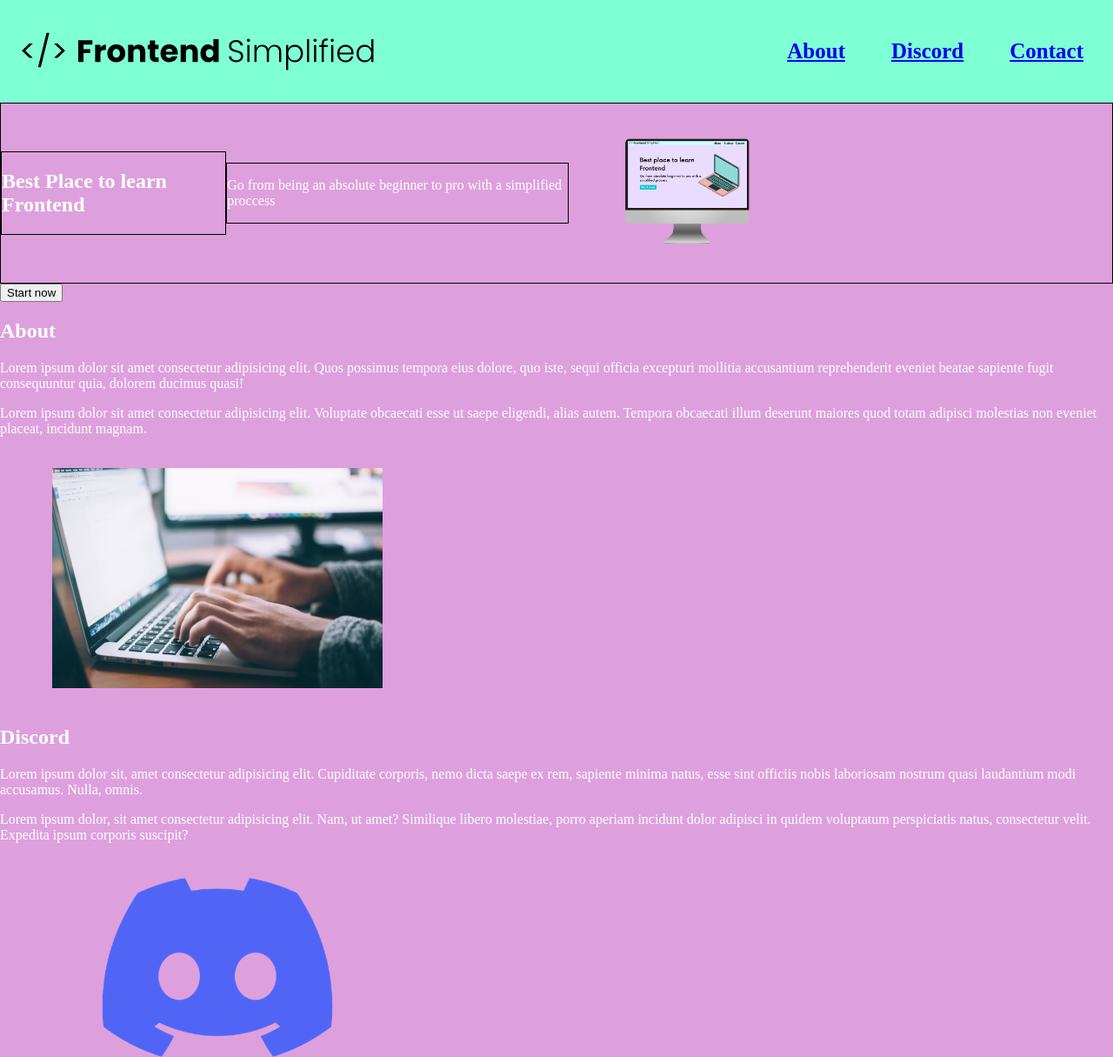
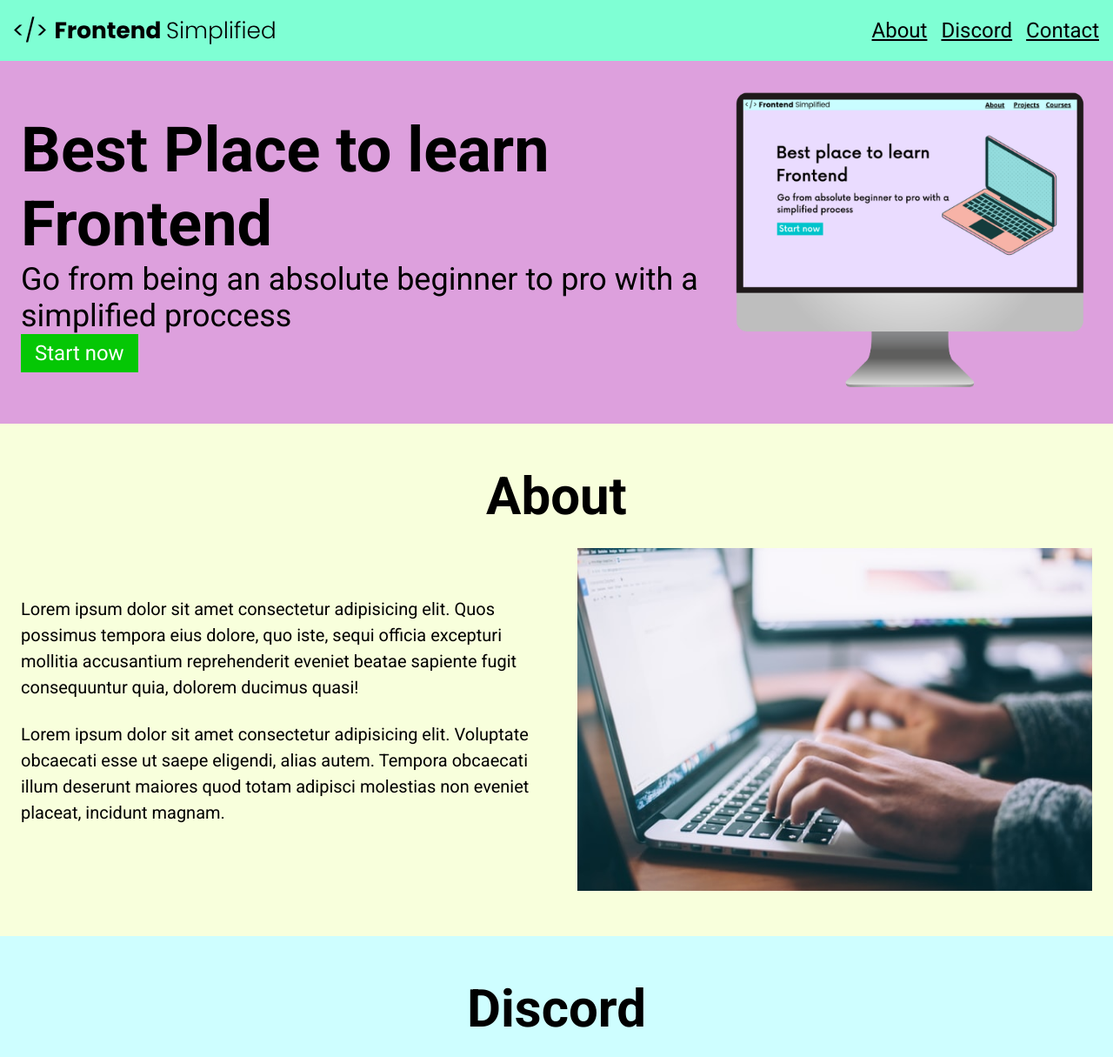
Before and after one commit to JusTJohnnyS/Little-assisstance, a plain HTML site: page index.html in a window 1280 px wide. Shown: the top 1215 px of the page at 87% size. Drawn offline with Linux system fonts and the light colour scheme.

Commit message:
Style Mini Project

```diff
--- a/css/styles.css
+++ b/css/styles.css
@@ -1,53 +1,127 @@
+@import url("https://fonts.googleapis.com/css2?family=Roboto:wght@300;400;500;700&display=swap");
+
 * {
-    box-sizing: border-box;
+  padding: 0;
+  margin: 0;
+  box-sizing: border-box;
+  font-family: "Roboto", sans-serif;
 }
 
-body{
-    background-color: plum;
-    color:white;
-    margin:0;
+nav {
+  height: 70px;
+  display: flex;
+  justify-content: space-between;
+  align-items: center;
+  padding: 0 16px;
+  background-color: aquamarine;
+}
+
+header {
+  background-color: plum;
+  height: cal(100vh-70px);
+  padding: 24px;
+  display: flex;
+  align-items: center;
+  justify-content: center;
+}
+
+h1 {
+  font-size: 72px;
+}
+.subheader {
+  font-size: 36px;
+}
+button {
+  background-color: #05c705;
+  color: white;
+  border: none;
+  padding: 8px 16px;
+  font-size: 24px;
+  cursor: pointer;
+}
+
+a {
+  color: #000;
+  font-size: 24px;
+  font-weight: 700px;
+}
+
+.logo {
+  width: 300px;
+}
+
+ul {
+  display: flex;
+}
+
+li {
+  list-style: none;
+  padding-left: 16px;
+}
+
+.row {
+  width: 100%;
+  max-width: 1300px;
+  display: flex;
+  align-items: center;
+  justify-content: center;
+}
+
+
+#about,
+#discord,
+#contact{
+  padding: 48px 0;
+  background-color:#f8ffdc ;
+
+}
+
+/* About section */
+
+#about{
+  background-color: #f8ffdc;
+}
+
+h2{
+  font-size:60px ;
+  text-align: center;
+  margin-bottom: 24px;
+}
+
+.section-description{
+  display: flex;
+  justify-content: center;
+  align-items: center;
 }
 
 
 img{
-    width:35%;
-    padding:20px;
+  width: 100%;
 }
 
-.nav-bar {
-    background-color: aquamarine;
-    color: black;
-    padding:5px;
-    width:100%;
+.about--img--wrapper ,
+.section-description-wrapper{
+  width: 60%;
+  padding: 0 24px;
 
-    display: flex;
-    justify-content: space-between;
+}
+
+.section-description-para{
+  font-size: 20px;
+  line-height: 1.5;
+  margin-bottom: 24px;
 }
 
 
-ul {
-    display: flex;
-    justify-content: space-around;
+/*
+
+Discord
+
+
+*/
+
+
+#discord{
+  background-color:#cefeff;
 
 }
-
-li{
-    list-style: none;
-    padding:24px;
-    font-size:25px;
-    margin-right: 5px;
-}
-
-.header{
-    display: flex;
-    justify-content: space-between;
-}
-
-.container{
-    border: 1px black solid;
-    margin: auto;
-    display:flex;
-    align-items: center;
-    justify-content: ;
-
-}
--- a/index.html
+++ b/index.html
@@ -1,91 +1,110 @@
 <!DOCTYPE html>
 <html lang="en">
   <head>
-   <meta charset="UTF-8">
-   <meta http-equiv="X-UA-Compatible" content="IE=edge">
-   <meta name="viewport" content=""width=device-width, initial-scale="1.0">
+    <meta charset="UTF-8" />
+    <meta http-equiv="X-UA-Compatible" content="IE=edge" />
+    <meta
+      name="viewport"
+      content=""
+      width="device-width,"
+      initial-scale="1.0"
+    />
     <title>DashBoard</title>
     <link rel="stylesheet" type="text/css" href="css/styles.css" />
   </head>
   <body>
-   <section id="first-section">
-      <nav class="nav-bar">
-         <img src="./images/FES.svg">
+    <section>
+      <nav>
+        <img src="./images/FES.svg" class="logo" alt="" />
 
         <ul>
+          <li><a href="#about">About</a></li>
 
-                  <li><a href="#about"><b>About</b></a></li>
+          <li><a href="#discord">Discord</a></li>
 
-
-                  <li><a href="#discord"><b>Discord</b></a></li>
-
-
-                  <li><a href="#contact"><b>Contact</b></a></li>
-
+          <li><a href="#contact">Contact</a></li>
         </ul>
-
       </nav>
       <header>
-         <div class="container">
-            <div class="header">
-               <div class="container">
+        <div class="row">
+          <div>
             <h1>Best Place to learn Frontend</h1>
+
+            <p class="subheader">
+              Go from being an absolute beginner to pro with a simplified
+              proccess
+            </p>
+            <button>Start now</button>
           </div>
 
-               <div class="container">
-                     <p>
-                        Go from being an absolute beginner to pro with a simplified proccess
+          <figure>
+            <img src="./images/laptop.png" />
+          </figure>
+        </div>
+      </header>
+    </section>
+    <main>
+      <section id="about">
+        <h2>About</h2>
+        <div class="section-description">
+        <div class="section-description-wrapper">
+          <p class="section-description-para">
+            Lorem ipsum dolor sit amet consectetur adipisicing elit. Quos
+            possimus tempora eius dolore, quo iste, sequi officia excepturi
+            mollitia accusantium reprehenderit eveniet beatae sapiente fugit
+            consequuntur quia, dolorem ducimus quasi!
+          </p>
+          <p class="section-description-para">
+            Lorem ipsum dolor sit amet consectetur adipisicing elit. Voluptate
+            obcaecati esse ut saepe eligendi, alias autem. Tempora obcaecati
+            illum deserunt maiores quod totam adipisci molestias non eveniet
+            placeat, incidunt magnam.
+          </p>
+        </div>
+        <figure class="about--img--wrapper">
+          <img src="./images/about.jpg" />
+        </figure>
+        </div>
+      </section>
+      <section id="discord">
+        <h2>Discord</h2>
+        <div class="section-description">
+
+          <figure class="about--img--wrapper" >
+            <img src="./images/discord.png" />
+          </figure>
+            <div class="section-description-wrapper">
+            <p class="section-description-para">
+              Lorem ipsum dolor sit, amet consectetur adipisicing elit. Cupiditate
+              corporis, nemo dicta saepe ex rem, sapiente minima natus, esse sint
+              officiis nobis laboriosam nostrum quasi laudantium modi accusamus.
+              Nulla, omnis.
+            </p>
+            <p class="section-description-para">
+              Lorem ipsum dolor, sit amet consectetur adipisicing elit. Nam, ut
+              amet? Similique libero molestiae, porro aperiam incidunt dolor
+              adipisci in quidem voluptatum perspiciatis natus, consectetur velit.
+              Expedita ipsum corporis suscipit?
             </p>
             </div>
         </div>
 
-            <figure>
-               <img src="./images/laptop.png">
-            </figure>
-         </div>
-
-         <button>Start now</button>
-      </header>
-
-   </section>
-   <main>
-      <section id="about">
-         <h2>About</h2>
-         <div>
-            <p>Lorem ipsum dolor sit amet consectetur adipisicing elit. Quos possimus tempora eius dolore, quo iste, sequi officia excepturi mollitia accusantium reprehenderit eveniet beatae sapiente fugit consequuntur quia, dolorem ducimus quasi!</p>
-            <p>Lorem ipsum dolor sit amet consectetur adipisicing elit. Voluptate obcaecati esse ut saepe eligendi, alias autem. Tempora obcaecati illum deserunt maiores quod totam adipisci molestias non eveniet placeat, incidunt magnam.</p>
-         </div>
-         <figure>
-            <img src="./images/about.jpg">
-         </figure>
-      </section>
-      <section id="discord">
-         <h2>Discord</h2>
-         <div>
-            <p>Lorem ipsum dolor sit, amet consectetur adipisicing elit. Cupiditate corporis, nemo dicta saepe ex rem, sapiente minima natus, esse sint officiis nobis laboriosam nostrum quasi laudantium modi accusamus. Nulla, omnis.</p>
-            <p>Lorem ipsum dolor, sit amet consectetur adipisicing elit. Nam, ut amet? Similique libero molestiae, porro aperiam incidunt dolor adipisci in quidem voluptatum perspiciatis natus, consectetur velit. Expedita ipsum corporis suscipit?</p>
-         </div>
-         <figure>
-            <img src="./images/discord.png">
-         </figure>
       </section>
 
       <section id="contact">
         <h2>Contact</h2>
         <form action="">
           <label>Email</label>
-               <input type="text" placeholder="jane@exmaple.com">
+          <input type="text" placeholder="jane@exmaple.com" />
           <label>Message</label>
-               <input type="text" placeholder="jane@exaple">
+          <input type="text" placeholder="jane@exaple" />
           <button>Submit</button>
         </form>
-
       </section>
     </main>
 
     <foot>
-      <img src="./images/FES.svg">
-
+      <img src="./images/FES.svg" />
 
       <div>
         <a hred="#about">About</a>
@@ -94,6 +113,5 @@
       </div>
       <p>Copyright Stuff</p>
     </foot>
-
   </body>
 </html>
```
Lines whose indentation alone changed are shown as unchanged.
